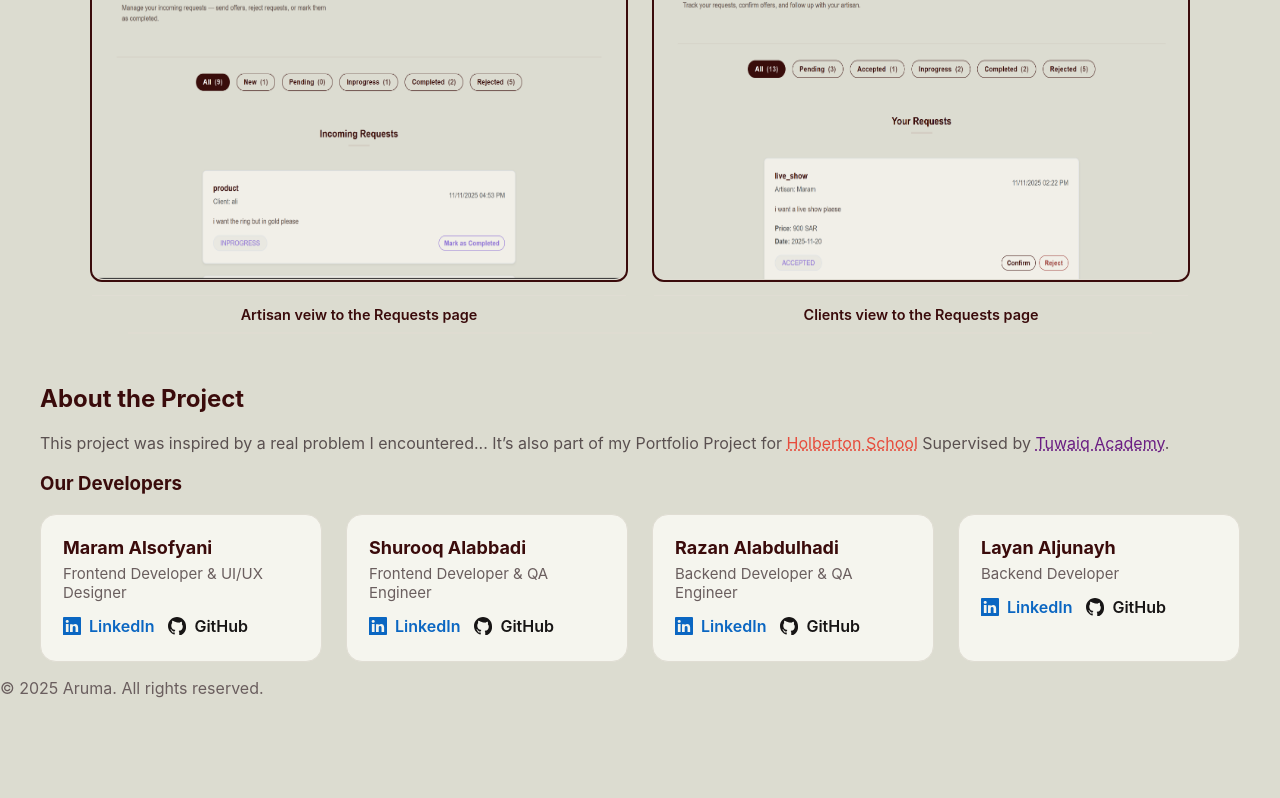
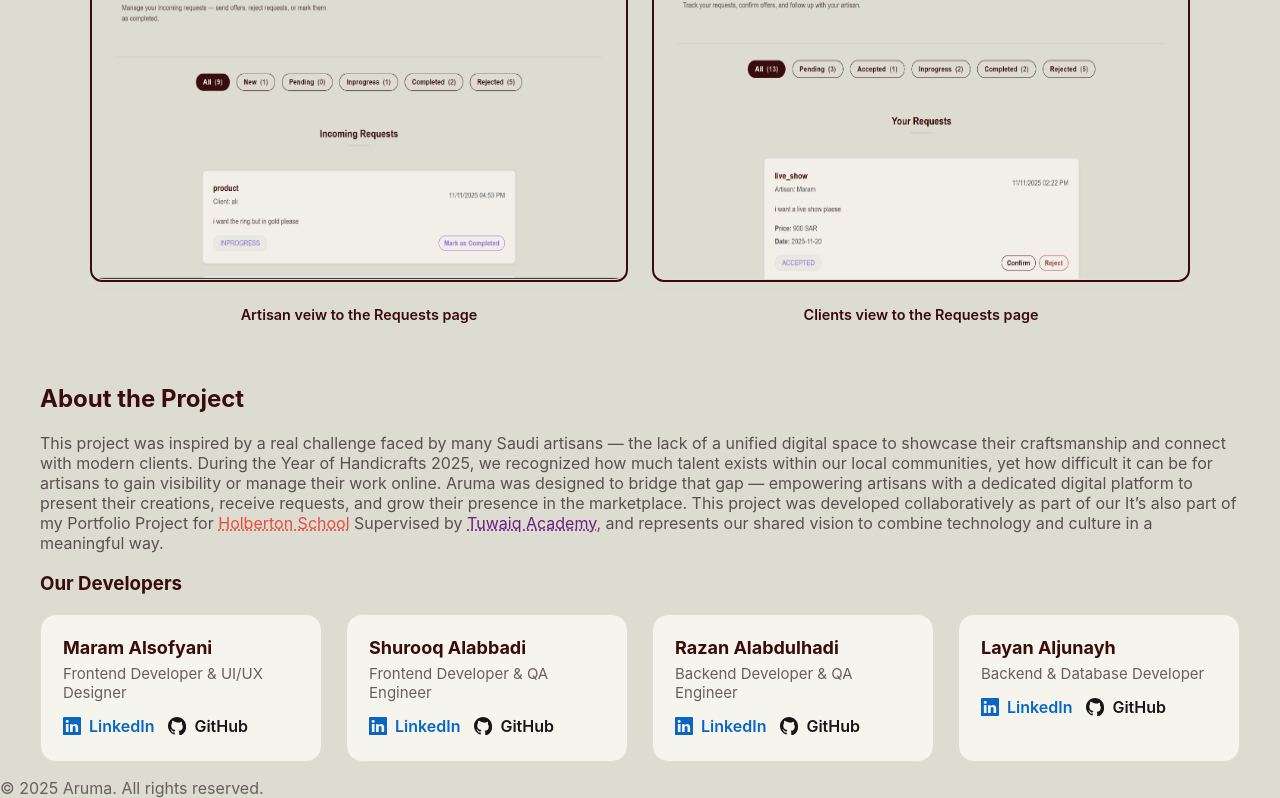
Before and after one commit to maram-ra/Aruma, a React (Vite) app in the folder landing_page/: page / in a window 1280 px wide. Shown: the part 6285-7083 px from the top of the page. Before the commit the page ends 6983 px from the top, so only its background shows below. Built offline with nearby package versions, Linux system fonts and the light colour scheme.

Commit message:
landing page

```diff
--- a/landing_page/index.html
+++ b/landing_page/index.html
@@ -2,7 +2,7 @@
 <html lang="en">
   <head>
     <meta charset="UTF-8" />
-    <link rel="icon" type="image/svg+xml" href="/vite.svg" />
+    <link rel="icon" type="image/svg+xml" href="/logo.svg" />
     <meta name="viewport" content="width=device-width, initial-scale=1.0" />
     <title>landing_page</title>
   </head>
--- a/landing_page/src/ArumaLandingPage.jsx
+++ b/landing_page/src/ArumaLandingPage.jsx
@@ -5,9 +5,9 @@ const PROJECT = {
   name: "Aruma",
   tagline:
     "The main goal of the platform is to empower artisans to showcase their products and services, reach more clients, and strengthen their market presence through a comprehensive digital space.",
-  logo: "/ArumaLogo.png",     // must exist in landing_page/public
-  coverImage: "/cover.jpg",  // must exist in landing_page/public
-  deployedUrl: "https://example.com", // TODO
+  logo: "/ArumaLogo.png",
+  coverImage: "/cover.jpg",
+  deployedUrl: "https://aruma-seven.vercel.app/",
   repoUrl: "https://github.com/maram-ra/Aruma",
   holbertonUrl: "https://www.holbertonschool.com/",
   TuwaiqUrl: "https://tuwaiq.edu.sa/",
@@ -77,29 +77,29 @@ const TEAM = [
     name: "Maram Alsofyani",
     role: "Frontend Developer & UI/UX Designer",
     links: {
-      linkedin: "#",
+      linkedin: "https://www.linkedin.com/in/maram-alsufyani-b2a761259?utm_source=share&utm_campaign=share_via&utm_content=profile&utm_medium=android_app",
       github: "https://github.com/maram-ra" },
   },
   {
     name: "Shurooq Alabbadi",
     role: "Frontend Developer & QA Engineer",
     links: {
-      linkedin: "#",
+      linkedin: "https://www.linkedin.com/in/shurooq-alabbadi-1738131b6?utm_source=share&utm_campaign=share_via&utm_content=profile&utm_medium=android_app",
       github: "https://github.com/ShAlabbadi" },
   },
   {
     name: "Razan Alabdulhadi",
     role: "Backend Developer & QA Engineer",
     links: {
-      linkedin: "https://www.linkedin.com/in/razan-alabdulhadii-/",
+      linkedin: "https://www.linkedin.com/in/razan-alabdulhadii-?utm_source=share&utm_campaign=share_via&utm_content=profile&utm_medium=android_app",
       github: "https://github.com/CODERrazan",
     },
   },
   {
     name: "Layan Aljunayh",
-    role: "Backend Developer",
+    role: "Backend & Database Developer",
     links: {
-      linkedin: "",
+      linkedin: "https://www.linkedin.com/in/layan-aljunayh-?utm_source=share&utm_campaign=share_via&utm_content=profile&utm_medium=android_app",
       github: "https://github.com/CoderLayan" },
   },
 ];
@@ -400,7 +400,9 @@ export default function ArumaLandingPage() {
             About the Project
           </h2>
           <p className="max-w-2xl mb-12" style={{ color: brand.subtle }}>
-            This project was inspired by a real problem I encountered...{" "}
+          This project was inspired by a real challenge faced by many Saudi artisans — the lack of a unified digital space to showcase their craftsmanship and connect with modern clients. During the Year of Handicrafts 2025, we recognized how much talent exists within our local communities, yet how difficult it can be for artisans to gain visibility or manage their work online.
+Aruma was designed to bridge that gap — empowering artisans with a dedicated digital platform to present their creations, receive requests, and grow their presence in the marketplace.
+This project was developed collaboratively as part of our {" "}
             It’s also part of my Portfolio Project for{" "}
             <a
               href={PROJECT.holbertonUrl}
@@ -427,7 +429,7 @@ export default function ArumaLandingPage() {
             >
               Tuwaiq Academy
             </a>
-            .
+            , and represents our shared vision to combine technology and culture in a meaningful way.
           </p>
 
           <h3 className="text-2xl font-semibold mb-8" style={{ color: brand.text }}>
```
